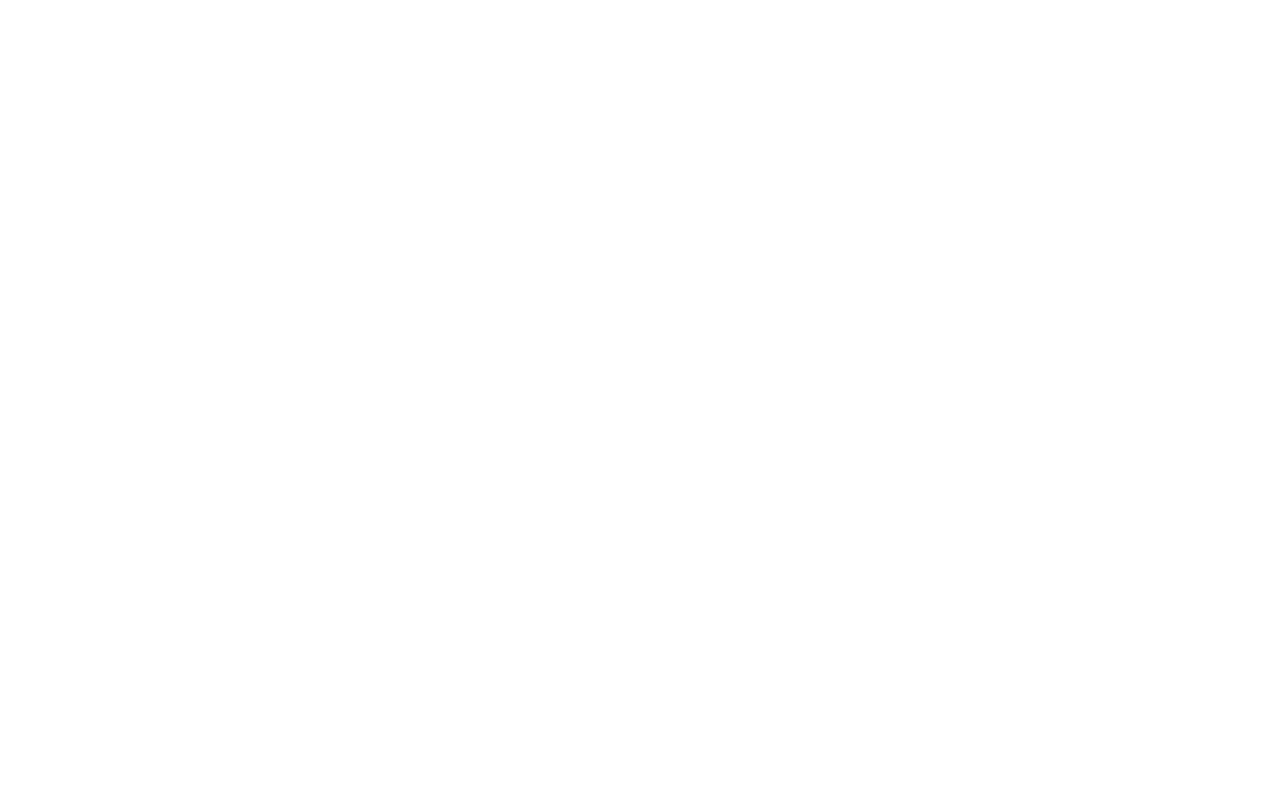
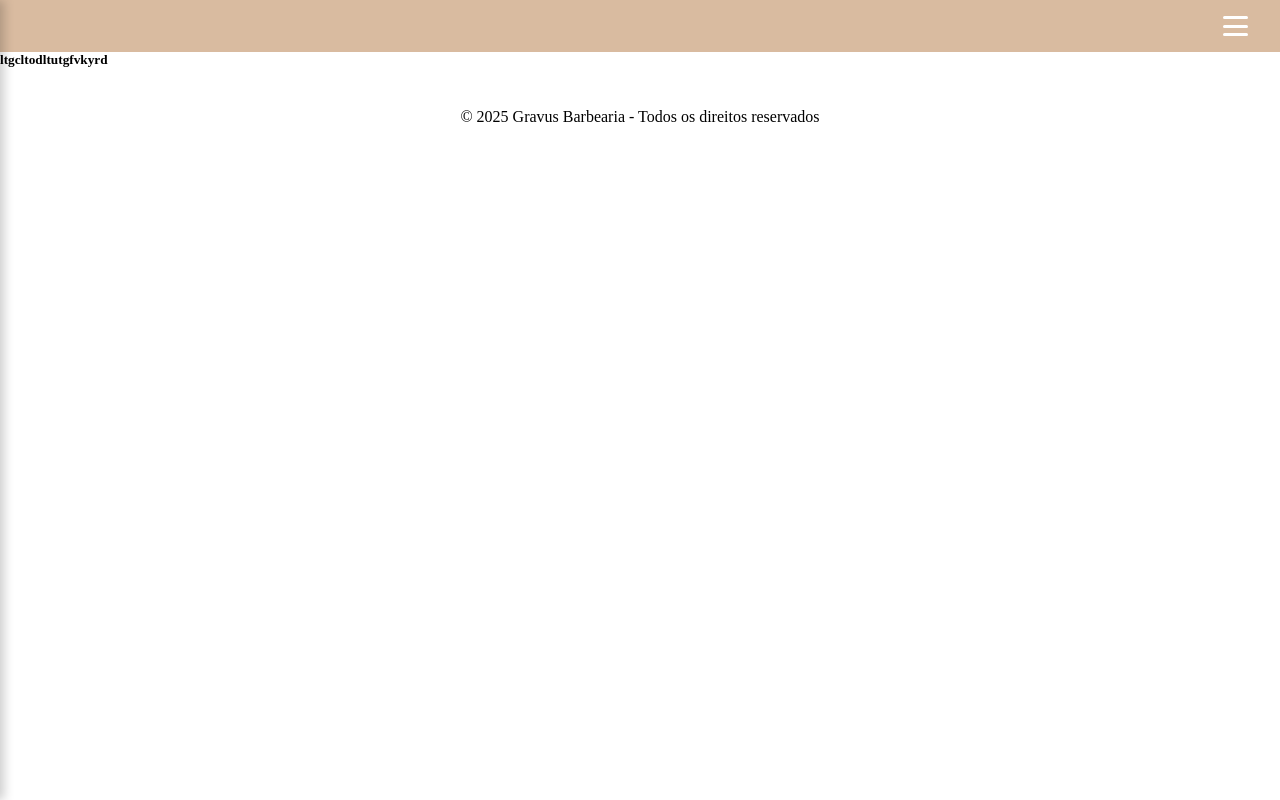
Before and after one commit to NSKV00/PF---Frontend, a React (Vite) app: page / in a window 1280 px wide. Before the commit this address had no page. Built offline with nearby package versions, Linux system fonts and the light colour scheme.

Commit message:
schema/components

```diff
--- /dev/null
+++ b/src/components/footer/Footer.tsx
@@ -0,0 +1,15 @@
+import style from "./style.module.css"
+
+export const Footer=()=>{
+    return <>
+        <footer className={style.footer}>
+            <img src="" alt="" />
+            <a className={style.a}> © 2025 Gravus Barbearia - Todos os direitos reservados </a>
+        </footer>
+
+    </>
+}
+
+// export const Footer=()=>{
+//     return <footer className={style.footer}> © 2025 Doces CallMaria - Todos os direitos reservados </footer>
+// }
--- /dev/null
+++ b/src/components/footer/style.module.css
@@ -0,0 +1,5 @@
+.footer {
+    display: flex;
+    justify-content: center;
+    margin-top: 40px;
+}
--- /dev/null
+++ b/src/components/header/Header.tsx
@@ -0,0 +1,43 @@
+import { Link } from "react-router-dom"
+import { useEffect } from "react"
+import { createIcons, icons } from "lucide"
+import style from "./style.module.css"
+import "../../index.css"
+
+export const Header:React.FC=()=>{
+    const MenuLateral = ()=>{
+        const overlay = document.getElementById("overlay")
+        const menu = document.getElementById("Menu")
+
+        if (menu && overlay) {
+            menu.classList.toggle(style.open)
+            overlay.style.display = menu.classList.contains(style.open) ? "block" : "none"
+        }
+    }
+
+    useEffect(()=>{
+        createIcons({ icons })
+    }, [])
+
+    return <>
+        <header className={style.header}>
+
+            <h1 className={style.logo}></h1>
+
+            <div id="overlay" className={style.overlay} onClick={MenuLateral}></div>
+
+            <div id="Menu" className={style.Menu}>
+                <Link to="/vendas" ><span data-lucide="shopping-bag"></span>Vendas</Link>
+                <Link to="/despesa" ><span data-lucide="wallet"></span>Despesas</Link>
+                <Link to="/relatorio"><span data-lucide="bar-chart"></span>Relatórios</Link>
+            </div>
+
+            <div className={style.MenuLateral} onClick={MenuLateral}>
+                <div></div>
+                <div></div>
+                <div></div>
+            </div>
+
+        </header>
+    </>
+}
--- /dev/null
+++ b/src/components/header/style.module.css
@@ -0,0 +1,103 @@
+.header {
+  background-color: var(--marrom-claro);
+  display: flex;
+  justify-content: space-between;
+  align-items: center;
+  padding: 1rem 2rem;
+  position: relative;
+  z-index: 10;
+}
+
+.logo {
+  font-size: 2.8rem;
+  font-weight: bold;
+  color: var(--branco-puro);
+  text-decoration: none;
+  min-width: max-content;
+}
+
+.MenuLateral {
+  display: flex;
+  flex-direction: column;
+  justify-content: space-between;
+  min-width: max-content;
+  width: 25px;
+  height: 20px;
+  cursor: pointer;
+  transition: all 0.3s ease;
+}
+
+.MenuLateral div {
+  height: 3px;
+  background-color: var(--branco-puro);
+  border-radius: 3px;
+}
+.MenuLateral:hover {
+    transform: scale(1.2);
+    display: flex;
+  flex-direction: column;
+  justify-content: space-between;
+  width: 25px;
+  height: 20px;
+}
+
+.loginBtn {
+  background-color: var(--verde-salvia);
+  color: var(--branco-puro);
+  border: none;
+  padding: 0.5rem 1rem;
+  border-radius: 6px;
+  font-weight: bold;
+  cursor: pointer;
+  transition: background 0.3s;
+}
+
+.loginBtn:hover {
+  background-color: #8fa377;
+}
+
+.overlay {
+  position: fixed;
+  top: 0;
+  left: 0;
+  width: 100vw;
+  height: 100vh;
+  background-color: rgba(0, 0, 0, 0.4);
+  display: none;
+  z-index: 9;
+}
+
+.Menu {
+  position: fixed;
+  top: 0;
+  left: -250px;
+  height: 100vh;
+  width: 250px;
+  background-color: var(--branco-puro);
+  box-shadow: 4px 0 10px rgba(0, 0, 0, 0.2);
+  display: flex;
+  flex-direction: column;
+  padding: 2rem 1rem;
+  transition: left 0.3s ease;
+  z-index: 11;
+}
+
+.open {
+  left: 0 !important;
+}
+
+.Menu a {
+  display: flex;
+  align-items: center;
+  gap: 10px;
+  text-decoration: none;
+  color: var(--bege-escuro);
+  font-size: 1.1rem;
+  padding: 0.75rem;
+  border-radius: 6px;
+  transition: background 0.2s;
+}
+
+.Menu a:hover {
+  background-color: var(--creme-suave);
+}
--- a/src/context/MainContext.tsx
+++ b/src/context/MainContext.tsx
@@ -1,5 +1,5 @@
 import React, { createContext, useState } from 'react';
-import type { returnUser } from '../schemas/usuarios.schemas';
+import type { returnUser } from '../schemas/usuario.schema';
 
 interface iContext {
     user: returnUser,
--- /dev/null
+++ b/src/pages/home/Home.tsx
@@ -0,0 +1,19 @@
+import { useContext, useEffect } from "react"
+import { useNavigate } from "react-router-dom"
+import { Header } from "../../components/header/Header"
+import { Footer } from "../../components/footer/Footer"
+
+
+export const Home = ()=>{
+    const navigate = useNavigate()
+
+    return<>
+        <Header/>
+
+        <main>
+            <h5>ltgcltodltutgfvkyrd</h5>
+        </main>
+
+        <Footer/>
+    </>
+}
--- a/src/routes/Routes.tsx
+++ b/src/routes/Routes.tsx
@@ -1,8 +1,9 @@
 import { Route, Routes} from "react-router-dom"
+import { Home } from "../pages/home/Home"
 
 export function MainRoutes(){
 
     return <Routes>
-
+        <Route path="/" element={<Home/>} />
     </Routes>
 }
```
Also changed, not shown: src/schemas/usuario.schema.ts (added, +20 -0 lines), src/pages/home/style.module.css (added).
